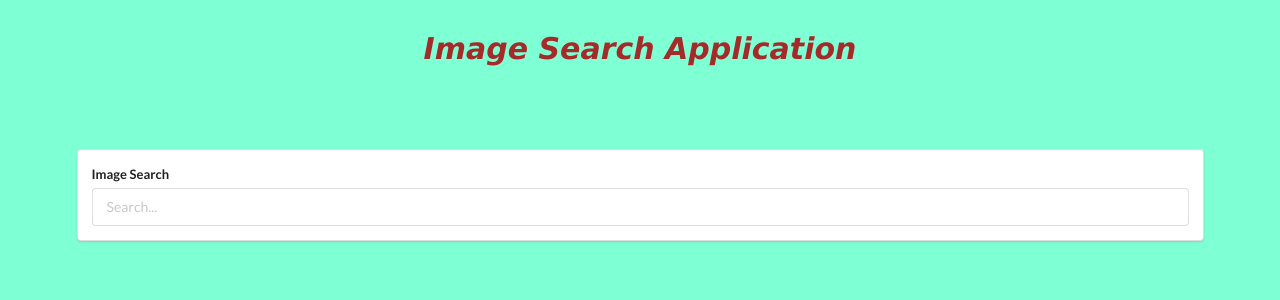
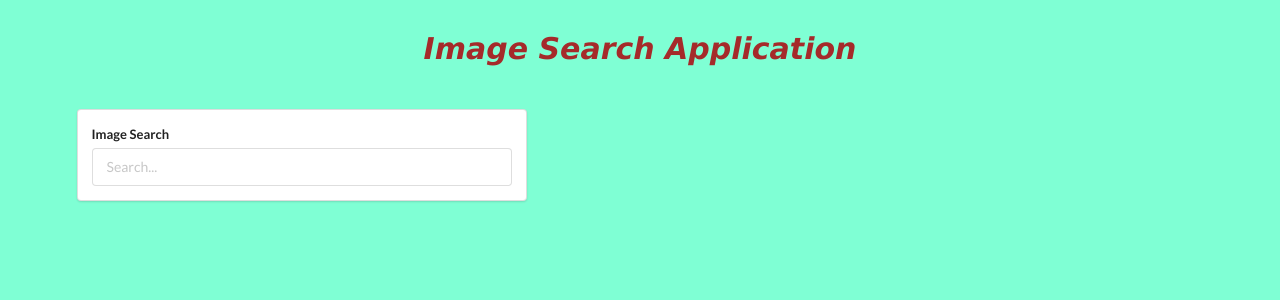
Before and after one commit to Zriyaz/Object_Search-App, a React (Create React App) app: page / in a window 1280 px wide. Shown: the top 300 px of the page. Built offline with nearby package versions, Linux system fonts and the light colour scheme.

Commit message:
git commit

```diff
--- a/src/Components/App.js
+++ b/src/Components/App.js
@@ -17,7 +17,7 @@ class App extends React.Component{
     return(
       <div>
          <Header/>
-        <div className="ui container" style={       {marginTop:'50px'}}>
+        <div className="ui container" style={       {marginTop:'10px'}}>
          <SearchBar onSubmit={this.onSearchSubmit}/>
          <ImageList image={this.state.images}/>
         </div>
--- a/src/Components/SearchBar.js
+++ b/src/Components/SearchBar.js
@@ -14,7 +14,7 @@ export default class SearchBar extends React.Component{
   render(){
     return(
       <>
-       <div className="ui segment" style={{width:`30%`},{float:`center`}}>
+       <div className="ui segment" style={{width:`40%`}}>
         <form onSubmit={this.onFormSubmit} className="ui form" >
          <div className="field">
            <label>Image Search</label>
```
